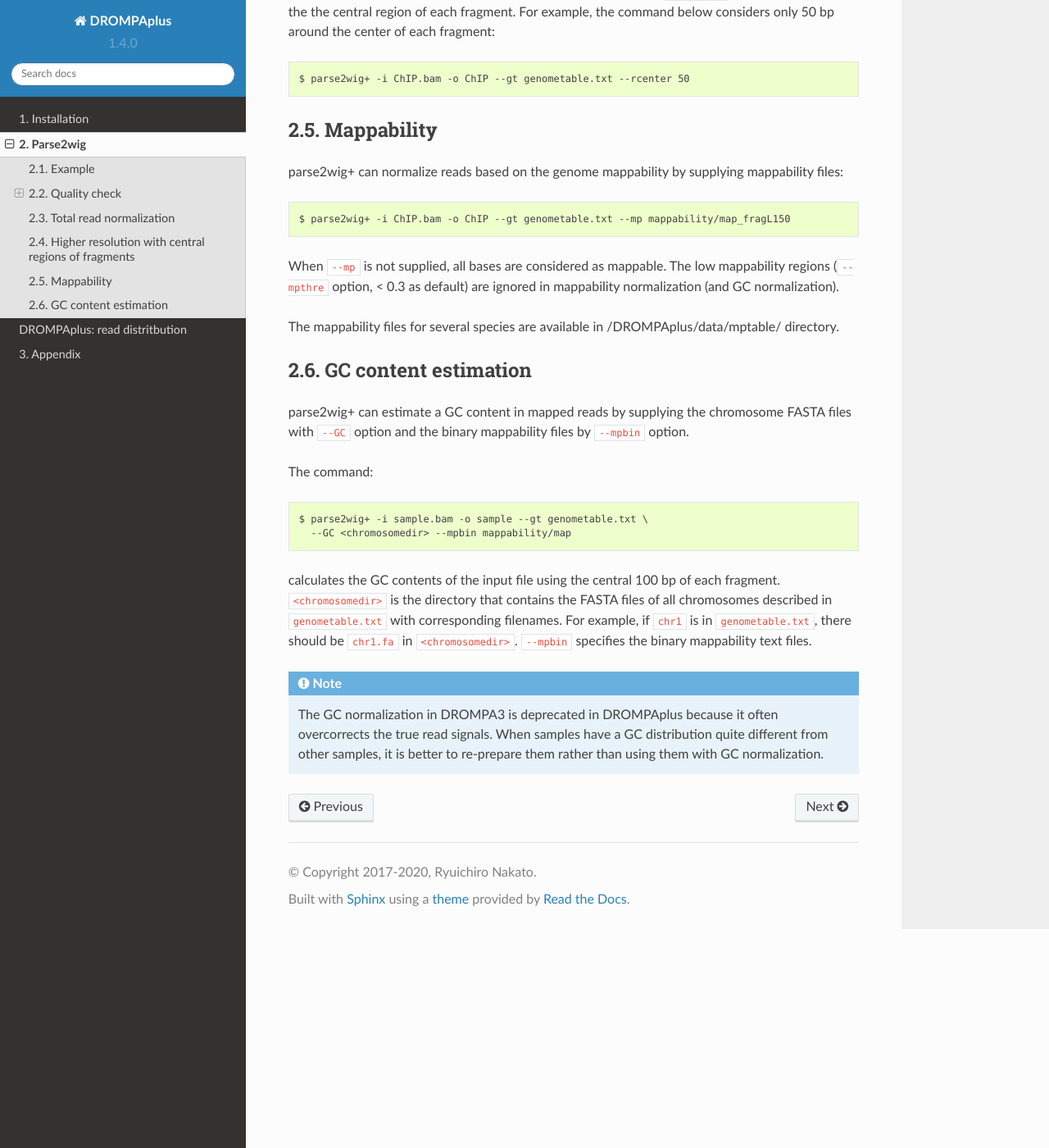
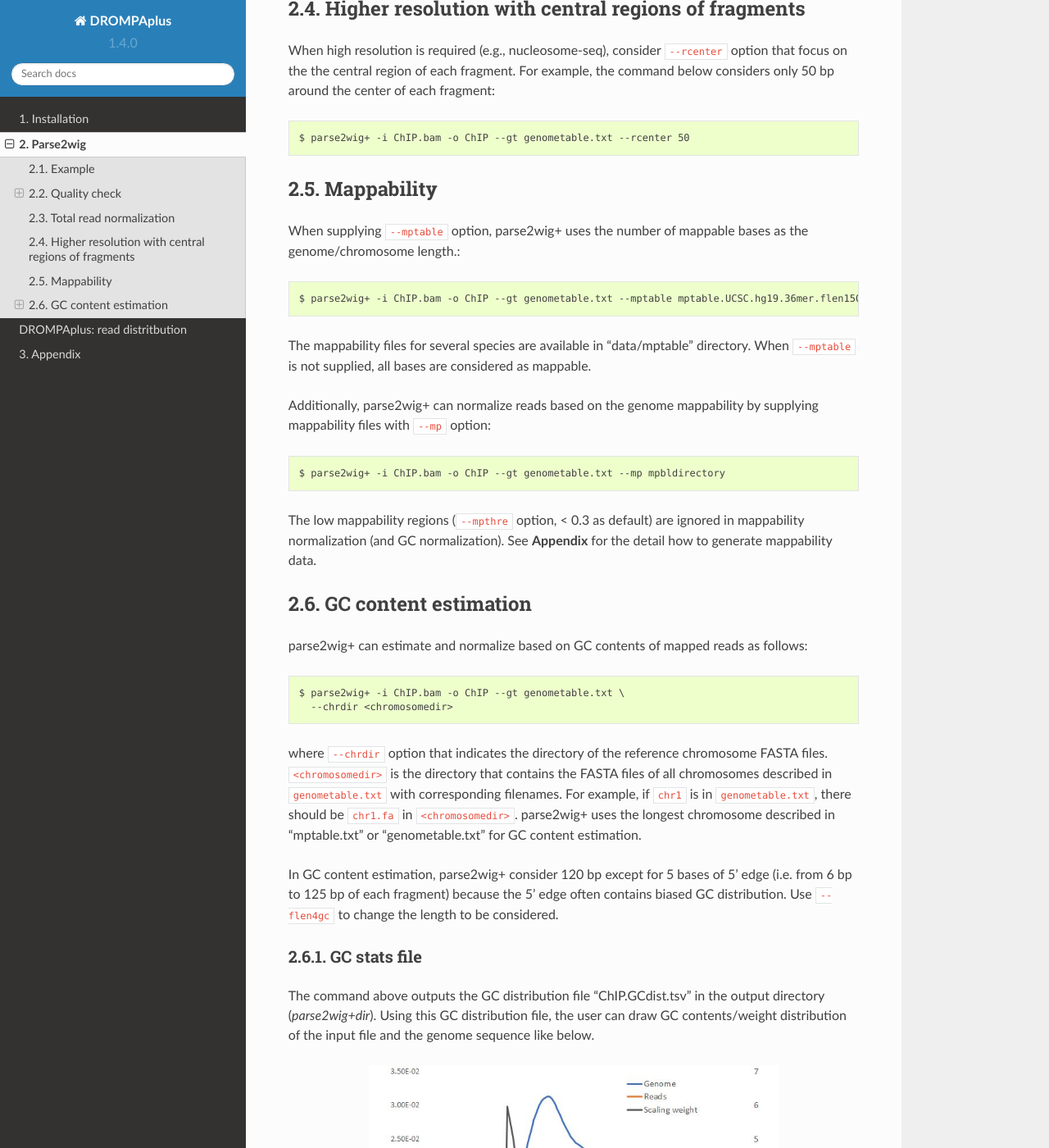
Before and after one commit to rnakato/DROMPAplus, a Sphinx documentation site: the page built from docs/content/parse2wig.rst, in a window 1280 px wide and 1400 px high, scrolled down 3972 px. Shown: the whole window at 82% size. Built offline with Sphinx 7.4.7 and the Read the Docs theme 2.0.0, drawn with Linux system fonts in a browser that asks for light colours; some of the changed text lies outside the part shown.

Commit message:
modify Manual

```diff
--- a/docs/content/drompa/PCSHARP.rst
+++ b/docs/content/drompa/PCSHARP.rst
@@ -1,8 +1,12 @@
 PC_SHARP: Read distribution visualization
 ---------------------------------------------
 
-(Optional) Run parse2wig+ to make bigWig files for 100-bp bin::
+(Optional) Download bam files and run parse2wig+ to make bigWig files for 100-bp bin::
 
+    $ wget -nc http://hgdownload.soe.ucsc.edu/goldenPath/hg19/encodeDCC/wgEncodeUwHistone/wgEncodeUwHistoneK562H3k4me3StdAlnRep1.bam
+    $ wget -nc http://hgdownload.soe.ucsc.edu/goldenPath/hg19/encodeDCC/wgEncodeUwHistone/wgEncodeUwHistoneK562H3k27me3StdAlnRep1.bam
+    $ wget -nc http://hgdownload.soe.ucsc.edu/goldenPath/hg19/encodeDCC/wgEncodeUwHistone/wgEncodeUwHistoneK562H3k36me3StdAlnRep1.bam
+    $ wget -nc http://hgdownload.soe.ucsc.edu/goldenPath/hg19/encodeDCC/wgEncodeUwHistone/wgEncodeUwHistoneK562InputStdAlnRep1.bam
     $ parse2wig+ -i H3K4me3.bam  -o H3K4me3  --gt genometable.txt -n GR --binsize 100000
     $ parse2wig+ -i H3K27me3.bam -o H3K27me3 --gt genometable.txt -n GR --binsize 100000
     $ parse2wig+ -i H3K36me3.bam -o H3K36me3 --gt genometable.txt -n GR --binsize 100000
--- a/docs/content/parse2wig.rst
+++ b/docs/content/parse2wig.rst
@@ -43,7 +43,7 @@ Supply ``-p`` to use multiple CPUs::
 
 .. note::
 
-    * Multithreading is activated only in strand-shift profile for estimating frangment length. When suppying ``--nomodel`` option, multithreading will make no differece.
+    * Multithreading is activated in strand-shift profile for estimating frangment length and GC content estimation. When suppying ``--nomodel`` option and not using ``--chrdir`` option, multithreading will make no differece.
 
 
 Quality check
@@ -142,28 +142,58 @@ For example, the command below considers only 50 bp around the center of each fr
 Mappability
 -------------------------------
 
-parse2wig+ can normalize reads based on the genome mappability by supplying mappability files::
+When supplying ``--mptable`` option, parse2wig+ uses the number of mappable bases as the genome/chromosome length.::
 
-  $ parse2wig+ -i ChIP.bam -o ChIP --gt genometable.txt --mp mappability/map_fragL150
+  $ parse2wig+ -i ChIP.bam -o ChIP --gt genometable.txt --mptable mptable.UCSC.hg19.36mer.flen150.txt
 
-When ``--mp`` is not supplied, all bases are considered as mappable.
-The low mappability regions (``--mpthre`` option, < 0.3 as default) are ignored in mappability normalization (and GC normalization).
+The mappability files for several species are available in "data/mptable" directory. When ``--mptable`` is not supplied, all bases are considered as mappable.
 
-The mappability files for several species are available in /DROMPAplus/data/mptable/ directory.
+Additionally, parse2wig+ can normalize reads based on the genome mappability by supplying mappability files with ``--mp`` option::
+
+  $ parse2wig+ -i ChIP.bam -o ChIP --gt genometable.txt --mp mpbldirectory
+
+The low mappability regions (``--mpthre`` option, < 0.3 as default) are ignored in mappability normalization (and GC normalization). See **Appendix** for the detail how to generate mappability data.
+
 
 GC content estimation
--------------------------------
+------------------------------
 
-parse2wig+ can estimate a GC content in mapped reads by supplying the chromosome FASTA files with ``--GC`` option and the binary mappability files by ``--mpbin`` option.
+parse2wig+ can estimate and normalize based on GC contents of mapped reads as follows::
 
-The command::
+  $ parse2wig+ -i ChIP.bam -o ChIP --gt genometable.txt \
+    --chrdir <chromosomedir>
 
-  $ parse2wig+ -i sample.bam -o sample --gt genometable.txt \
-    --GC <chromosomedir> --mpbin mappability/map
+where ``--chrdir`` option that indicates the directory of the reference chromosome FASTA files. ``<chromosomedir>`` is the directory that contains the FASTA files of all chromosomes described in ``genometable.txt`` with corresponding filenames.
+For example, if ``chr1`` is in ``genometable.txt``, there should be ``chr1.fa`` in ``<chromosomedir>``.
+parse2wig+ uses the longest chromosome described in "mptable.txt" or "genometable.txt" for GC content estimation.
 
-calculates the GC contents of the input file using the central 100 bp of each fragment.
-``<chromosomedir>`` is the directory that contains the FASTA files of all chromosomes described in ``genometable.txt`` with corresponding filenames. For example, if ``chr1`` is in ``genometable.txt``, there should be ``chr1.fa`` in ``<chromosomedir>``. ``--mpbin`` specifies the binary mappability text files.
+In GC content estimation, parse2wig+ consider 120 bp except for 5 bases of 5' edge (i.e. from 6 bp to 125 bp of each fragment) because the 5' edge often contains biased GC distribution. Use ``--flen4gc`` to change the length to be considered.
 
-.. note::
+GC stats file
++++++++++++++++++++++
 
-    The GC normalization in DROMPA3 is deprecated in DROMPAplus because it often overcorrects the true read signals. When samples have a GC distribution quite different from other samples, it is better to re-prepare them rather than using them with GC normalization.
+The command above outputs the GC distribution file "ChIP.GCdist.tsv" in the output directory (*parse2wig+dir*).
+Using this GC distribution file, the user can draw GC contents/weight distribution of the input file and the genome sequence like below.
+
+.. image:: img/GCdist.H3K4me3.jpg
+   :width: 500px
+   :align: center
+
+The contents are the following:
+
+- GC: the GC content;
+- genome prop: the proportion of the mappable bases containing the GC contents, then :math:`prop^{genome}_{GC} = n^{genome}_{GC}/G`, where :math:`n^{genome}_{GC}` is the number of positions containing the GC contents and :math:`G` is the total number of mappable bases;
+- read prop: the proportion of the reads (fragments) containing the GC contents, then :math:`prop^{reads}_{GC} = n^{reads}_{GC}/N`, where :math:`n^{reads}_{GC}` are the number of reads containing the GC contents and :math:`N` is the total number of mapped reads;
+- depth: the ratio of GC contents between reads and genome sequence, namely, :math:`depth_{GC} = n^{reads}_{GC}/n^{genome}_{GC}`;
+- Scaling weight: the ratio of the proportion between reads and genome sequence, namely, :math:`weight = prop^{genome}_{GC}/prop^{reads}_{GC}`;
+
+      - Note: because the weight estimated from very low :math:`depth_{GC}` causes false-positive peaks, by default parse2wig+ sets a weight of 1 to the GC content with :math:`depth_{GC}` less than 0.001, and a weight of 0 to the GC content having :math:`prop^{genome}_{GC}` less than 0.00001. The former threshold is ignored when supplying the ``--gcdepthoff`` option.
+
+
+The summit of GC content distribution for reads (orange, GC% = 61 in this figure) is important for assessing GC bias. This score is also outputted in the stats file (e.g., H3K4me3.100.tsv).
+
+
+GC normalization
++++++++++++++++++++++++++++++++++
+
+When supplying ``--chrdir`` option, the output wig data describes the read distribution normalized by GC contents, in which each read is scaled based on its GC content. However, it should be noted that GC normalization often overcorrects the true read signals. When samples have a GC distribution quite different from other samples, it is preferable to re-prepare them rather than using them with GC normalization.
```
Also changed, not shown: docs/content/img/GCdist.H3K4me3.jpg (added), 1 other file.
